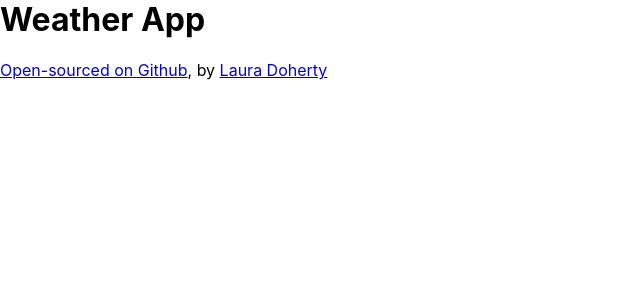
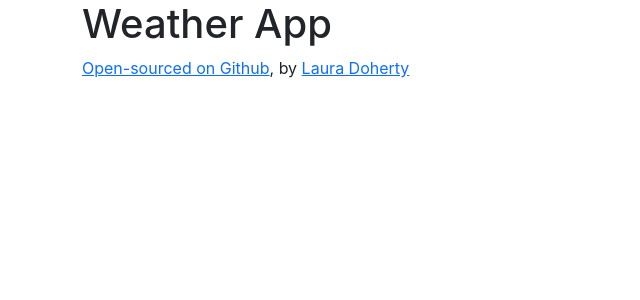
Before and after one commit to Laurawr94/react-app-weather1, a React (Create React App) app: page / in a window 1280 px wide. Shown: the top 300 px of the page, without its empty margins (0-640 px from the left). Built offline with nearby package versions, Linux system fonts and the light colour scheme.

Commit message:
added import bootstrap code and added container div to app.js

```diff
--- a/src/App.js
+++ b/src/App.js
@@ -3,6 +3,7 @@
 export default function App() {
   return (
     <div className="App">
+      <div className="container">
         <h1>Weather App</h1>
         <footer>
           <a
@@ -22,5 +23,6 @@
           </a>
         </footer>
       </div>
+    </div>
   );
 }
```
Also changed, not shown: src/index.js (+7 -6 lines). Lines whose indentation alone changed are shown as unchanged.
